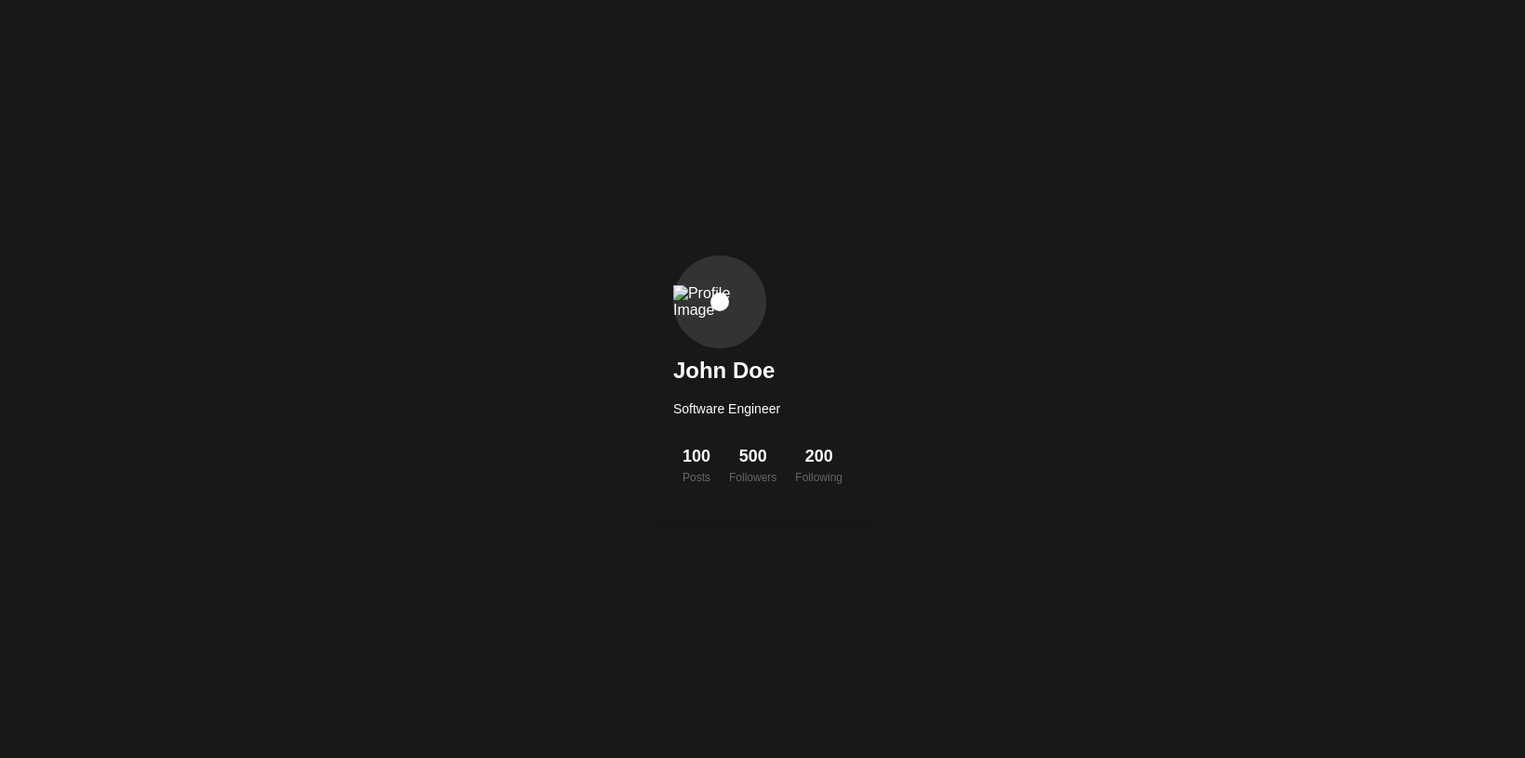
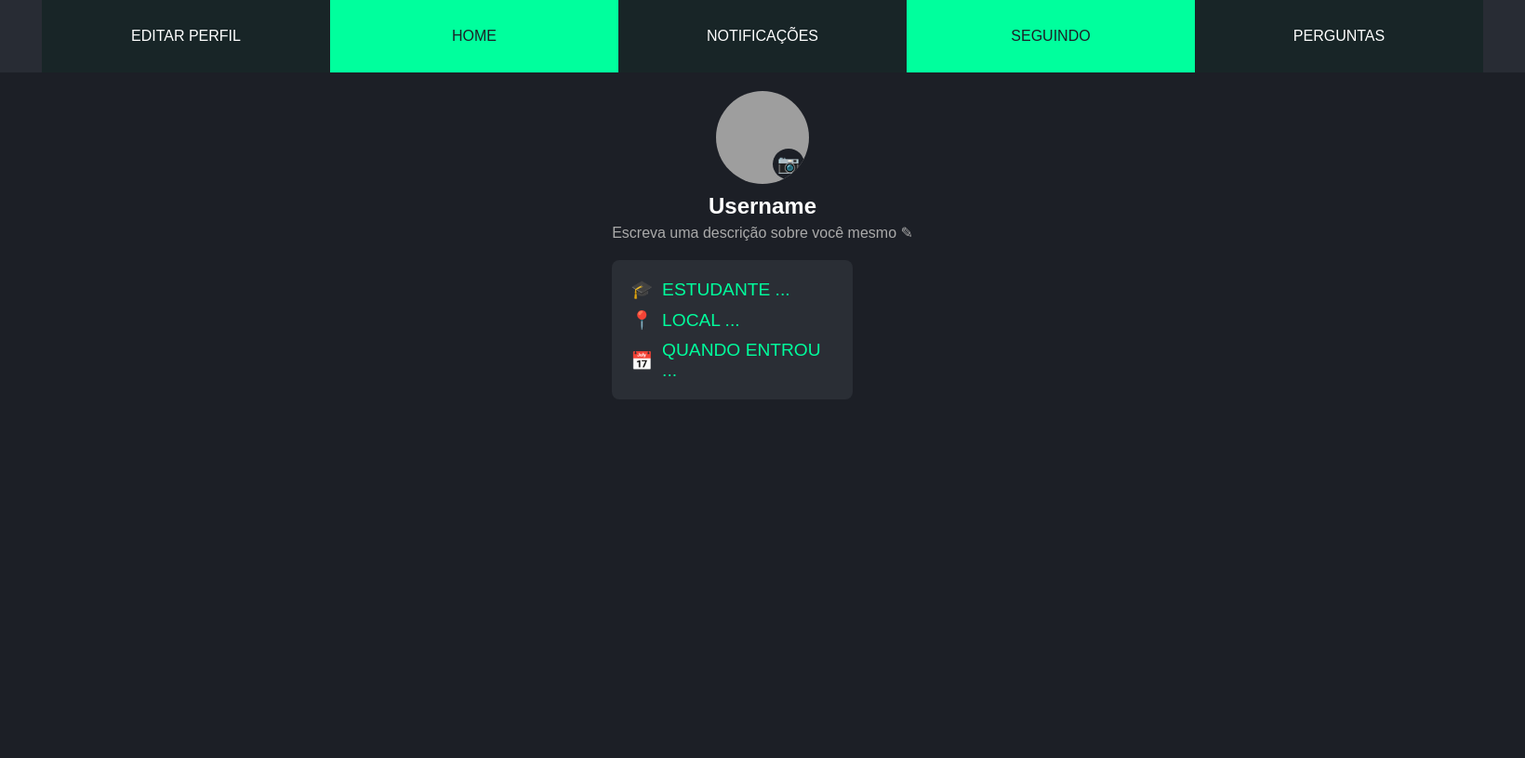
Before and after one commit to tete-ei24/Pi_enzo, a PHP site: page /testeeeeeeee.html in a window 1640 px wide; the page is wider, and only the part inside the window is pictured. Shown: that part at 93% size. After the commit the page ends 430 px from the top of that part, so only its background shows below. Run offline with PHP 8.4, Linux system fonts and the light colour scheme; some libraries are stand-ins or nearby versions; grey boxes are pictures that could not be loaded.

Commit message:
Atualização

```diff
--- a/PI-WEBPEBD/INTEGRANES.txt
+++ b/PI-WEBPEBD/INTEGRANES.txt
@@ -1,3 +1,3 @@
-PEDRO / MAURICIO / ENZO / JOAO VICTOR MAISK
+PEDRO / MAURICIO / ENZO / STEPHANY
 
 EI - 32
--- a/PI-WEBPEBD/testeeeeeeee.html
+++ b/PI-WEBPEBD/testeeeeeeee.html
@@ -1,139 +1,201 @@
 <!DOCTYPE html>
-<html>
+<html lang="pt-br">
 <head>
-<title>Profile Page</title>
+  <meta charset="UTF-8">
+  <meta name="viewport" content="width=device-width, initial-scale=1.0">
+  <title>Perfil</title>
   <style>
-body {
-  background-color: #181818;
-  color: #fff;
-  font-family: sans-serif;
+    * {
+        margin: 0;
+        padding: 0;
+        box-sizing: border-box;
     }
 
-.container {
+    body {
+        background-color: #1C1F26;
+        color: #FFFFFF;
+        font-family: Arial, sans-serif;
+        display: flex;
+        flex-direction: column;
+        align-items: center;
+    }
+
+    .navbar {
       display: flex;
       justify-content: center;
-  align-items: center;
-  height: 100vh;
+      background-color: #282C34;
+      width: 2000px;
+    }
+
+    .navbar button {
+      border: none;
+      padding: 30px 50px;
+      width: 310px;
+      cursor: pointer;
+      font-size: 1rem;
+    }
+
+    .navbar .black {
+        background-color: #182527;
+        color: #FFFFFF;
+    }
+
+    .navbar .green {
+        background-color: #00FF9D;
+        color: #1C1F26;
+    }
+
+    .navbar .black:hover {
+        background-color: #333333;
+    }
+
+    .navbar .green:hover {
+        background-color: #00ff9dcf;
     }
 
     .profile {
-  background-color: #181818;
-  padding: 20px;
-  border-radius: 5px;
-  box-shadow: 0 2px 5px rgba(0, 0, 0, 0.2);
+        display: flex;
+        flex-direction: column;
+        align-items: center;
+        margin-top: 20px;
     }
 
-.profile-image {
-  display: flex;
-  justify-content: center;
-  align-items: center;
+    .profile-pic {
+        position: relative;
         width: 100px;
         height: 100px;
         border-radius: 50%;
-  background-color: #333;
-  margin-bottom: 10px;
-  position: relative;
+        overflow: hidden;
     }
 
-.profile-image .camera {
-  position: absolute;
-  top: 50%;
-  left: 50%;
-  transform: translate(-50%, -50%);
-  width: 20px;
-  height: 20px;
-  background-color: #fff;
-  border-radius: 50%;
-  display: flex;
-  justify-content: center;
-  align-items: center;
+    .profile-pic img {
+        width: 100%;
+        height: 100%;
+        object-fit: cover;
     }
 
-.profile-image .camera i {
-  color: #333;
-  font-size: 10px;
+    .camera-icon {
+        position: absolute;
+        bottom: 5px;
+        right: 5px;
+        background-color: #1C1F26;
+        color: #FFFFFF;
+        padding: 5px;
+        border-radius: 50%;
+        font-size: 1.2rem;
+    }
+
+    h2 {
+        margin-top: 10px;
+        font-size: 1.5rem;
+    }
+
+    .profile p {
+        margin-top: 5px;
+        font-size: 1rem;
+        color: #AAAAAA;
+    }
+
+    .edit-icon {
+        font-size: 1rem;
+        cursor: pointer;
     }
 
     .profile-info {
-  margin-bottom: 15px;
+        background-color: #2A2E35;
+        padding: 20px;
+        margin-top: 20px;
+        width: 80%;
+        max-width: 500px;
+        border-radius: 8px;
+        display: flex;
+        flex-direction: column;
+        gap: 10px;
     }
 
-.profile-info h2 {
-  margin-top: 0;
+    .info-item {
+        display: flex;
+        align-items: center;
+        font-size: 1.2rem;
+        color: #00FF9D;
     }
 
-.profile-info p {
-  margin: 0;
-  font-size: 14px;
+    .icon {
+        margin-right: 10px;
     }
 
-.profile-info .edit {
-  display: inline-block;
-  margin-left: 5px;
-  cursor: pointer;
-  font-size: 12px;
+    /* Responsividade */
+    @media (max-width: 768px) {
+        .navbar button {
+            padding: 30px;
+            font-size: 0.9rem;
         }
 
-.profile-info .edit i { color: #333;
-  font-size: 12px;
+        .profile h2 {
+            font-size: 1.3rem;
         }
 
-.profile-stats {
-  display: flex;
-  justify-content: space-between;
-  margin-bottom: 20px;
+        .profile-info {
+            width: 90%;
+        }
     }
 
-.profile-stats .stat {
-  display: flex;
-  flex-direction: column;
-  align-items: center;
-  margin: 0 10px;
+    @media (max-width: 480px) {
+        .navbar button {
+            padding: 10px;
+            font-size: 0.8rem;
         }
 
-.profile-stats .stat .number {
-  font-size: 18px;
-  font-weight: bold;
-  margin-bottom: 5px;
+        .profile-pic {
+            width: 80px;
+            height: 80px;
         }
 
-.profile-stats .stat .label {
-  font-size: 12px;
-  color: #666;
+        h2 {
+            font-size: 1.2rem;
+        }
+
+        .profile-info {
+            padding: 15px;
+            width: 95%;
+        }
+
+        .info-item {
+            font-size: 1rem;
+        }
     }
   </style>
 </head>
 <body>
-  <div class="container">
-    <div class="profile">
-      <div class="profile-image">
-        <img src="https://via.placeholder.com/100" alt="Profile Image">
-        <div class="camera">
-          <i class="fas fa-camera"></i>
+  <header>
+      <nav class="navbar">
+          <button class="black">EDITAR PERFIL</button>
+          <button class="green">HOME</button>
+          <button class="black">NOTIFICAÇÕES</button>
+          <button class="green">SEGUINDO</button>
+          <button class="black">PERGUNTAS</button>
+      </nav>
+  </header>
+  <main>
+      <section class="profile">
+          <div class="profile-pic">
+              <img src="user-placeholder.png" alt="Foto do usuário">
+              <span class="camera-icon">&#128247;</span>
           </div>
+          <h2>Username</h2>
+          <p>Escreva uma descrição sobre você mesmo <span class="edit-icon">&#9998;</span></p>
+      </section>
+      <section class="profile-info">
+          <div class="info-item">
+              <span class="icon">&#x1F393;</span> ESTUDANTE ...
           </div>
-      <div class="profile-info">
-        <h2>John Doe</h2>
-        <p>Software Engineer</p>
-        <span class="edit">
-          <i class="fas fa-edit"></i>
-        </span>
+          <div class="info-item">
+              <span class="icon">&#x1F4CD;</span> LOCAL ...
           </div>
-      <div class="profile-stats">
-        <div class="stat">
-          <span class="number">100</span>
-          <span class="label">Posts</span>
+          <div class="info-item">
+              <span class="icon">&#x1F4C5;</span> QUANDO ENTROU ...
           </div>
-        <div class="stat">
-          <span class="number">500</span>
-          <span class="label">Followers</span>
-        </div>
-        <div class="stat">
-          <span class="number">200</span>
-          <span class="label">Following</span>
-        </div>
-      </div>
-    </div>
-  </div>
+      </section>
+  </main>
 </body>
 </html>
```
Also changed, not shown: PI-WEBPEBD/Cadastro.php (added, +46 -0 lines), PI-WEBPEBD/Home.php (added, +48 -0 lines), PI-WEBPEBD/Login.php (added, +31 -0 lines), PI-WEBPEBD/index.html (deleted, +0 -97 lines), PI-WEBPEBD/style.css (+10 -11 lines), PI-WEBPEBD/EDITAR.png (added), PI-WEBPEBD/Modelo-Perfil.png (added). Lines whose indentation alone changed are shown as unchanged.
